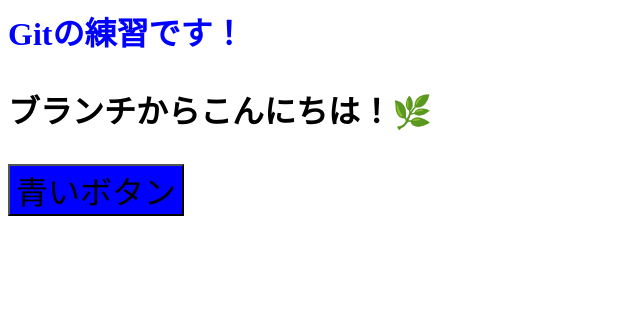
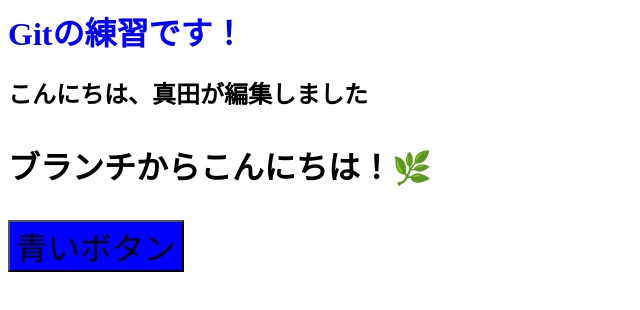
Before and after one commit to shoya-minakawa/git-practice2, a plain HTML site: page index.html in a window 1280 px wide. Shown: the whole page, without its empty margins (0-640 px from the left). Drawn offline with Linux system fonts and the light colour scheme.

Commit message:
真田の作業

```diff
--- a/index.html
+++ b/index.html
@@ -7,6 +7,7 @@
   </head>
   <body>
     <h1 style="color: blue">Gitの練習です！</h1>
+    <h2>こんにちは、真田が編集しました</h2>
     <p style="font-size: 2rem; font-weight: bold">ブランチからこんにちは！🌿</p>
     <button style="background-color: blue; font-size: 2rem">青いボタン</button>
   </body>
```
